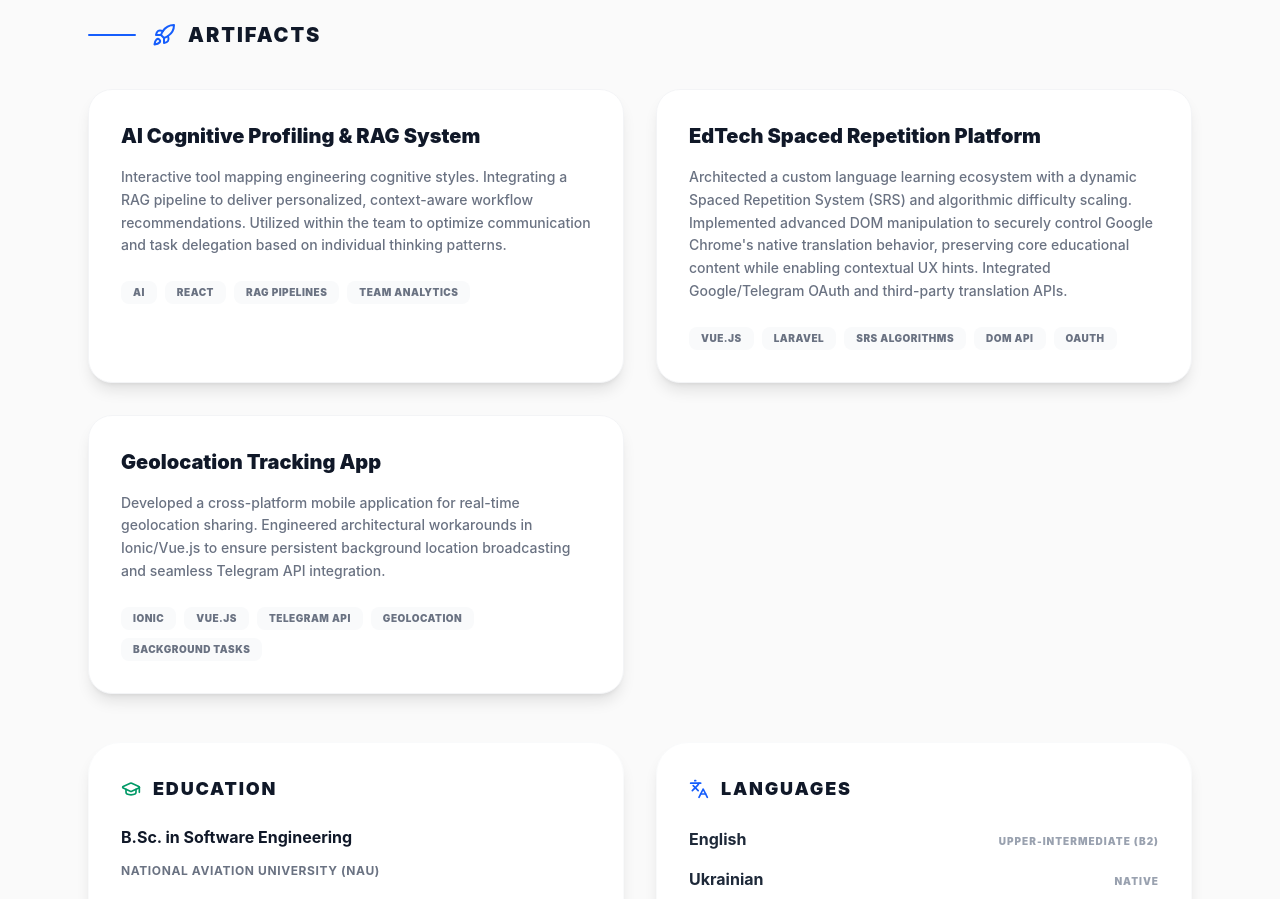
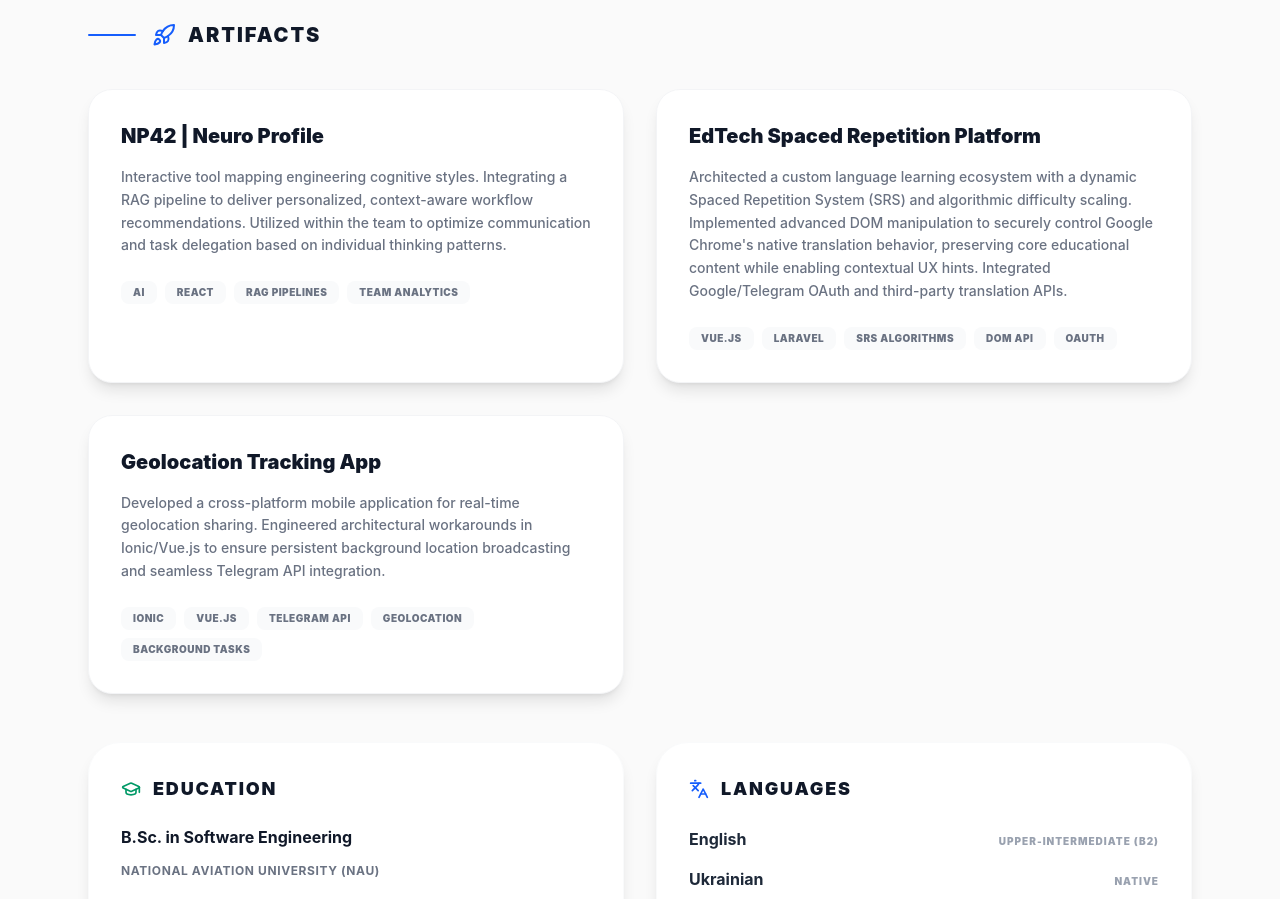
Before and after one commit to ingvar-soloma/-cv-portfolio, a React (Vite) app: page / in a window 1280 px wide. Shown: the part 3820-4719 px from the top of the page. Built offline with nearby package versions, Linux system fonts and the light colour scheme.

Commit message:
NP42 update

```diff
--- a/src/App.jsx
+++ b/src/App.jsx
@@ -139,9 +139,9 @@ const cvData = {
   ],
   projects: [
     {
-      title: "AI Cognitive Profiling & RAG System",
+      title: "NP42 | Neuro Profile",
       desc: "Interactive tool mapping engineering cognitive styles. Integrating a RAG pipeline to deliver personalized, context-aware workflow recommendations. Utilized within the team to optimize communication and task delegation based on individual thinking patterns.",
-      url: "https://cognitiveprofile.ingvarsoloma.dev/",
+      url: "https://np42.dev/",
       tags: ["AI", "React", "RAG Pipelines", "Team Analytics"]
     },
     {
```
Lines whose indentation alone changed are shown as unchanged.
